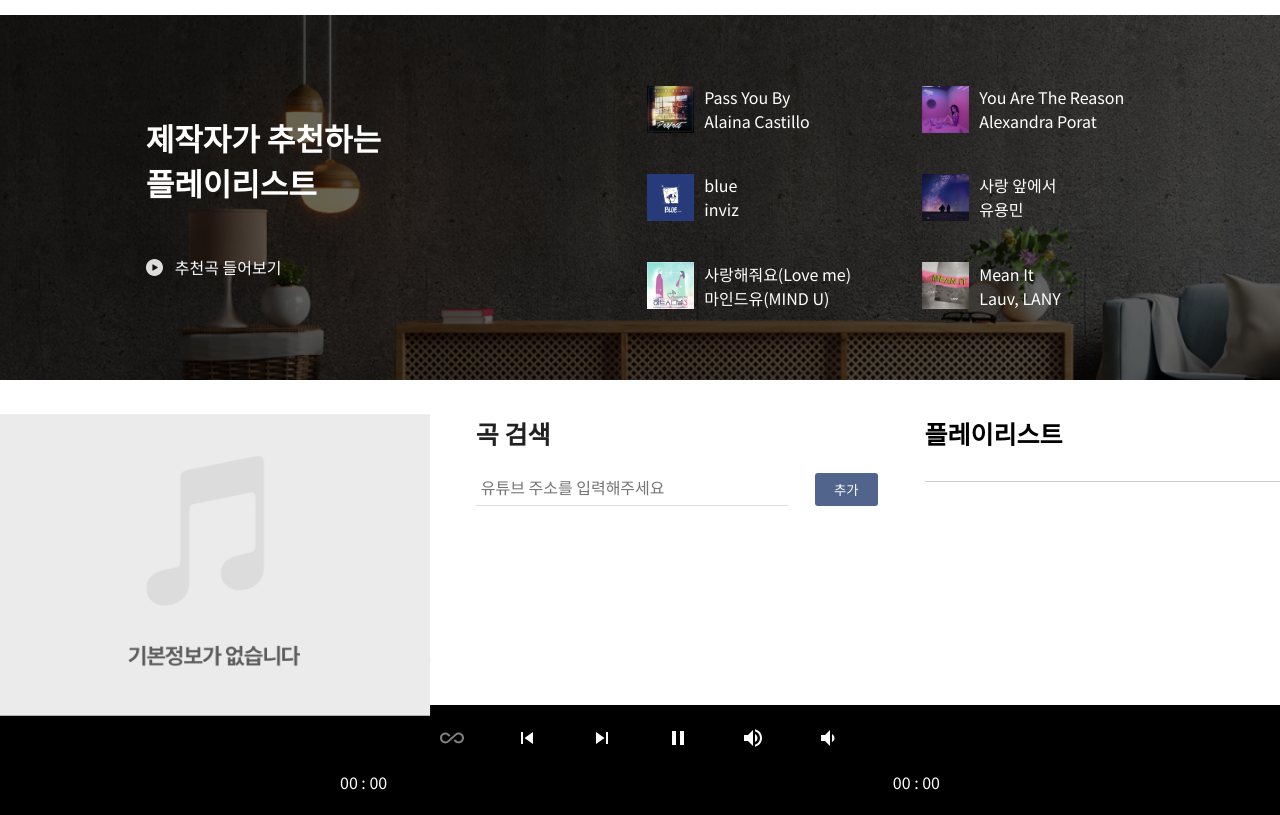
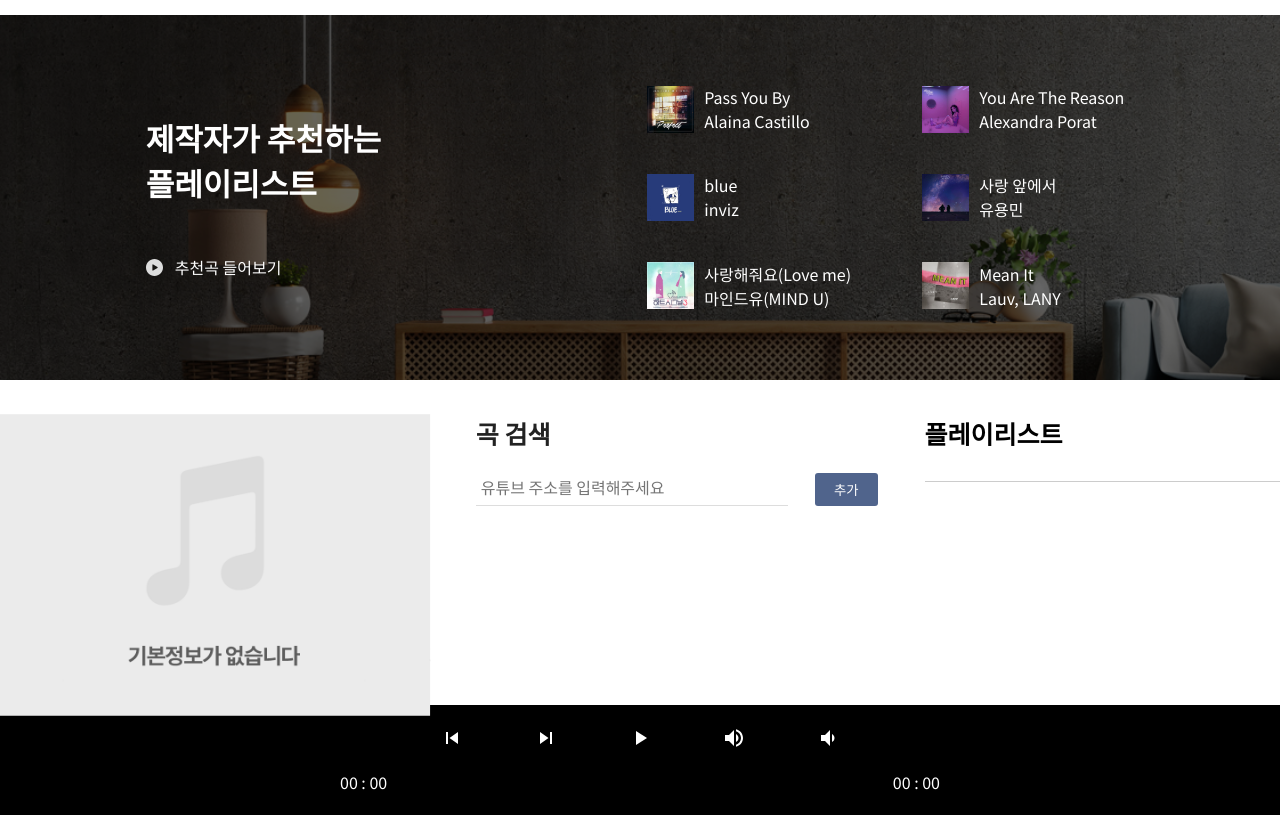
Before and after one commit to jioo-developer/react-player, a React (Create React App) app: page / in a window 1280 px wide. Shown: the top 815 px of the page. Built offline with nearby package versions, Linux system fonts and the light colour scheme.

Commit message:
ts 수정

```diff
--- a/src/App.tsx
+++ b/src/App.tsx
@@ -13,6 +13,7 @@ type appProps = {
   playState: boolean;
   favoriteData: commonData[];
   playlist: commonData[];
+  track: string[];
 };
 
 function App() {
@@ -21,17 +22,27 @@ function App() {
   // 현재 재생상황 state
   const favoriteState = useSelector((state: appProps) => state.favoriteData);
   const list = useSelector((state: appProps) => state.playlist);
+  const track = useSelector((state: appProps) => state.track);
+
   return (
     <div className="App">
       <MyContextProvider>
         <div className="wrap">
           <Recommend />
           <Favorite audioState={audioState} favoriteState={favoriteState} />
-          <section className="album_wrap">
-            <Player audioState={audioState} playlist={list} />
+          <section
+            className="album_wrap"
+            style={
+              favoriteState.length > 0
+                ? { paddingBottom: 150 }
+                : { paddingBottom: 0 }
+            }
+          >
+            <Player audioState={audioState} playlist={list} track={track} />
             <AddForm />
             <List
               audioState={audioState}
+              track={track}
               playlist={list}
               favoriteState={favoriteState}
             />
--- a/src/asset/App.scss
+++ b/src/asset/App.scss
@@ -161,7 +161,7 @@ $fold: "all and (max-width:280px)";
             }
           }
 
-          figcaption {
+          figcaption button {
             font-size: 16px;
             color: #fff;
             position: relative;
@@ -862,4 +862,7 @@ iframe {
 
 button {
   cursor: pointer;
+  background: transparent;
+  outline: none;
+  border: 0;
 }
--- a/src/components/Favorite.tsx
+++ b/src/components/Favorite.tsx
@@ -66,7 +66,8 @@ function Favorite({ audioState, favoriteState }: favoriteProps) {
                   <input type="checkbox" id="CheckBtn" />
                   <label htmlFor="CheckBtn" className="check">
                     <ul>
-                      <li
+                      <li>
+                        <button
                           onClick={() => {
                             batch(() => {
                               dispatch(ListAdd(value));
@@ -75,8 +76,11 @@ function Favorite({ audioState, favoriteState }: favoriteProps) {
                           }}
                         >
                           재생
+                        </button>
                       </li>
-                      <li onClick={() => handler(value)}>삭제</li>
+                      <li>
+                        <button onClick={() => handler(value)}>삭제</button>
+                      </li>
                     </ul>
                   </label>
                 </article>
--- a/src/components/Player.tsx
+++ b/src/components/Player.tsx
@@ -4,28 +4,21 @@ import { useSelector } from "react-redux";
 import { PlayStateAction } from "../module/reducer";
 import Audio from "./audio";
 import { useMyContext } from "../module/MyContext";
-import { url } from "inspector";
-
-type playerSelector = {
-  track: string[];
-};
 
 type playerProps = {
   audioState: boolean;
   playlist: commonData[];
+  track: string[];
 };
 
-function Player({ audioState, playlist }: playerProps) {
+function Player({ audioState, playlist, track }: playerProps) {
   const { dispatch } = useMyContext();
-  const [thumbnail, setThumb] = useState<string | undefined>(
-    "/img/defaultImg.png"
-  );
   // 현재 썸네일 이미지
   const [title, setTitle] = useState<string | undefined>("");
   // 현재 재생중인 노래 타이틀
-  const [loop, setLoop] = useState(false);
   const [volume, setVolume] = useState(4);
   const [played, setPlayed] = useState(0);
+  const [nowVideo, setNow] = useState<string[]>([]);
   // 현재 재생중인 시점
   const [duration, setDuration] = useState(0);
   // 재생되는 개체 풀 타임
@@ -33,7 +26,6 @@ function Player({ audioState, playlist }: playerProps) {
   // 100% 중 몇프로 진행 됐는지
   const playerRef = useRef<ReactPlayer>(null);
   const playRef: ReactPlayer | null = playerRef.current;
-  const track = useSelector((state: playerSelector) => state.track);
   const [movieToggle, setMovie] = useState(false);
   useEffect(() => {
     let playRef = playerRef.current;
@@ -58,6 +50,7 @@ function Player({ audioState, playlist }: playerProps) {
     }, 500);
     if (playRef) {
       const player = playRef.getInternalPlayer();
+      setNow(player.playerInfo.videoUrl);
       const Sequence: number = player.playerInfo.playlistIndex;
       const videoTitle: string = player.videoTitle;
       const listLength: Element[] = Array.from(
@@ -88,7 +81,6 @@ function Player({ audioState, playlist }: playerProps) {
         thumbnail: listElement.thumbnail,
       };
       setTitle(objects.title);
-      setThumb(objects.thumbnail);
     }
   }
   // 현재 재생중인 노래의 썸네일과 타이틀 함수
@@ -107,7 +99,6 @@ function Player({ audioState, playlist }: playerProps) {
   function handleDuration() {
     if (playRef) {
       const playerDurate = playRef.getDuration();
-      console.log(playerDurate);
       setDuration(playerDurate - 1);
     }
   }
@@ -118,9 +109,6 @@ function Player({ audioState, playlist }: playerProps) {
     setVolume(volume);
   }
 
-  function loopAction(loop: boolean) {
-    setLoop(loop);
-  }
   function handleSeekbar(seekbar: number) {
     setSeekbar(seekbar);
   }
@@ -160,7 +148,7 @@ function Player({ audioState, playlist }: playerProps) {
           <ReactPlayer
             ref={playerRef}
             playing={audioState}
-            loop={loop}
+            loop={true}
             url={track}
             volume={Number(`0.${volume}`)}
             onStart={() => {
@@ -177,7 +165,7 @@ function Player({ audioState, playlist }: playerProps) {
             width="100%"
             className={"player"}
             height="100%"
-            controls={false}
+            controls={true}
             config={{
               youtube: {
                 playerVars: {
@@ -190,19 +178,16 @@ function Player({ audioState, playlist }: playerProps) {
           {!movieToggle ? (
             <div
               className="playing"
-              style={{ backgroundImage: `url(${thumbnail})` }}
+              style={{ backgroundImage: "url(/img/defaultImg.png" }}
             ></div>
-          ) : (
-            <figcaption>{title}</figcaption>
-          )}
+          ) : null}
+          <figcaption>{title}</figcaption>
         </div>
       </div>
       <Audio
         volume={volume}
         audioState={audioState}
-        loop={loop}
         getVolume={getVolume}
-        loopAction={loopAction}
         played={played}
         TimeLogic={TimeLogic}
         seekbar={seekbar}
--- a/src/components/Recommend.tsx
+++ b/src/components/Recommend.tsx
@@ -25,12 +25,14 @@ function Recommend() {
             <figure>
               <img src="/img/play-button.svg" alt="" />
             </figure>
-            <figcaption onClick={recommendPlay}>추천곡 들어보기</figcaption>
+            <figcaption>
+              <button onClick={recommendPlay}>추천곡 들어보기</button>
+            </figcaption>
           </div>
         </div>
 
         <div className="recommend_album">
-          {recomend_data.map(function (item, index) {
+          {recomend_data.map(function (item) {
             return (
               <div className="album" key={item.id}>
                 <figure>
--- a/src/components/audio.tsx
+++ b/src/components/audio.tsx
@@ -1,13 +1,11 @@
-import { PlayStateAction } from "../module/reducer";
+import { ListAdd, PlayStateAction, trackUpdate } from "../module/reducer";
 import { useMyContext } from "../module/MyContext";
 import ReactPlayer from "react-player";
 
 type audioProps = {
   volume: number;
   audioState: boolean;
-  loop: boolean;
   getVolume: (params: number) => void;
-  loopAction: (params: boolean) => void;
   handleSeekbar: (params: number) => void;
   played: number;
   duration: number;
@@ -19,9 +17,7 @@ type audioProps = {
 function Audio({
   volume,
   audioState,
-  loop,
   getVolume,
-  loopAction,
   played,
   duration,
   TimeLogic,
@@ -32,7 +28,11 @@ function Audio({
   const { dispatch } = useMyContext();
   const volumControl = (parmas: string) => {
     if (parmas === "up") {
-      getVolume(volume + 1);
+      if (volume < 9) {
+        getVolume(volume + 1);
+      } else {
+        getVolume(volume);
+      }
     } else {
       getVolume(volume - 1);
     }
@@ -51,23 +51,6 @@ function Audio({
     <div className="control_out_wrap">
       <div className="control_tower">
         <div className="control_wrap">
-          <button className="loop control" title="반복재생">
-            <img
-              src="/img/all_inclusive_black_24dp.svg"
-              alt="반복재생"
-              style={loop === false ? { opacity: 0.5 } : { opacity: 1 }}
-              onClick={() => {
-                loopAction(!loop);
-                loop === false
-                  ? ((
-                      document.querySelector(".loop") as HTMLInputElement
-                    ).style.opacity = "1")
-                  : ((
-                      document.querySelector(".loop") as HTMLInputElement
-                    ).style.opacity = "0.5");
-              }}
-            />
-          </button>
           <button
             className="volum control volum_down"
             title="볼륨다운"
@@ -98,23 +81,23 @@ function Audio({
           >
             <img src="/img/skip_next_black_24dp.svg" alt="" />
           </button>
-          {audioState === true ? (
-            <button className="toggle control">
-              <img
-                src="/img/pause_black_24dp.svg"
-                alt="중지"
-                onClick={() => dispatch(PlayStateAction())}
-              />
+          {audioState && played !== duration ? (
+            <button
+              className="toggle control"
+              onClick={() => dispatch(PlayStateAction())}
+            >
+              <img src="/img/pause_black_24dp.svg" alt="중지" />
             </button>
-          ) : (
-            <button className="toggle control">
-              <img
-                src="/img/play_arrow_black_24dp.svg"
-                alt="재생"
-                onClick={() => dispatch(PlayStateAction())}
-              />
+          ) : (audioState && played === duration) ||
+            (!audioState && played === duration) ||
+            (!audioState && played !== duration) ? (
+            <button
+              className="toggle control"
+              onClick={() => dispatch(PlayStateAction())}
+            >
+              <img src="/img/play_arrow_black_24dp.svg" alt="재생" />
             </button>
-          )}
+          ) : null}
         </div>
         <div className="time_wrap">
           <p className="load_time">{TimeLogic(played)}</p>
--- a/src/module/interfaceModule.ts
+++ b/src/module/interfaceModule.ts
@@ -1,6 +1,6 @@
 type commonData = {
-  id: number;
-  singer: string;
+  id?: number;
+  singer?: string;
   thumbnail: string;
   title: string;
   url: string;
--- a/src/module/reducer.ts
+++ b/src/module/reducer.ts
@@ -10,6 +10,7 @@ const FAVORITE = "FAVORITE";
 const Remove = "Remove";
 const playState = "playState";
 const track = "track";
+const changeTrack = "changeTrack";
 
 export const ListAdd = (data: commonData | commonData[]) => ({
   type: ADDLIST,
@@ -23,7 +24,7 @@ export const trackUpdate = (data: string[]) => ({
 
 //앨범에 트랙 추가 함수
 
-export const FavoriteAdd = (data: commonData[]) => ({
+export const FavoriteAdd = (data: commonData[] | commonData) => ({
   type: FAVORITE,
   data,
 });
@@ -43,10 +44,15 @@ export const PlayStateAction = () => ({
 
 // 재생/일시중지 함수
 
+export const ChangeList = (data: commonData[]) => ({
+  type: changeTrack,
+  data,
+});
+
 export default function reducer(state = initialState, action: any) {
   switch (action.type) {
     case ADDLIST:
-      const stateCheck: commonData[] = Array.isArray(action.data)
+      const stateCheck: commonData[] | commonData = Array.isArray(action.data)
         ? [...state.playlist, ...action.data]
         : [...state.playlist, action.data];
       const filterList = stateCheck.filter((value, idx, arr) => {
@@ -61,6 +67,12 @@ export default function reducer(state = initialState, action: any) {
         playlist: filterList,
       };
 
+    case changeTrack:
+      return {
+        ...state,
+        playlist: action.data,
+      };
+
     case track:
       return {
         ...state,
@@ -68,9 +80,11 @@ export default function reducer(state = initialState, action: any) {
       };
 
     case FAVORITE:
-      const favoritestateCheck: commonData[] = state.favoriteData.concat(
+      const favoritestateCheck: commonData[] | commonData = Array.isArray(
         action.data
-      );
+      )
+        ? [...state.favoriteData, ...action.data]
+        : [...state.favoriteData, action.data];
       const filterState: commonData[] = favoritestateCheck.filter(
         (value, idx, arr) => {
           return (
```
Also changed, not shown: src/components/List.tsx (+23 -7 lines). Lines whose indentation alone changed are shown as unchanged.
